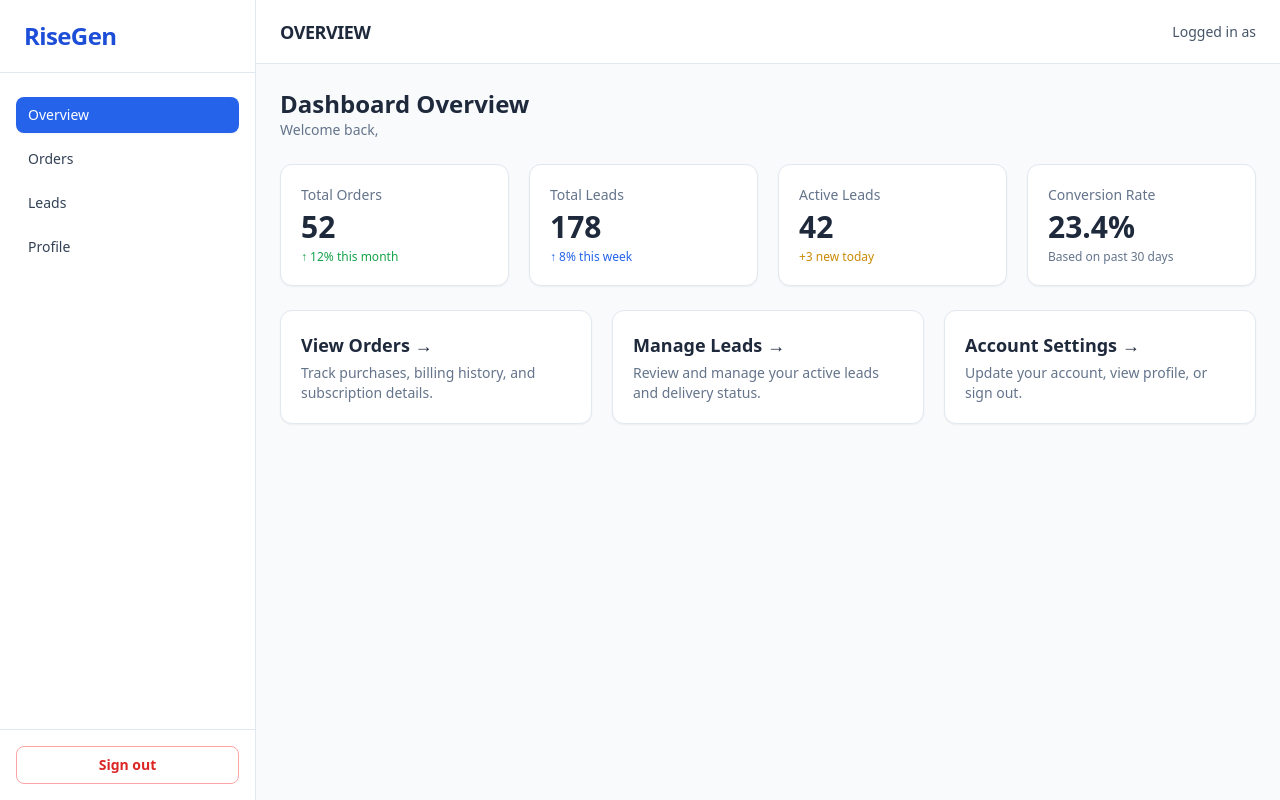
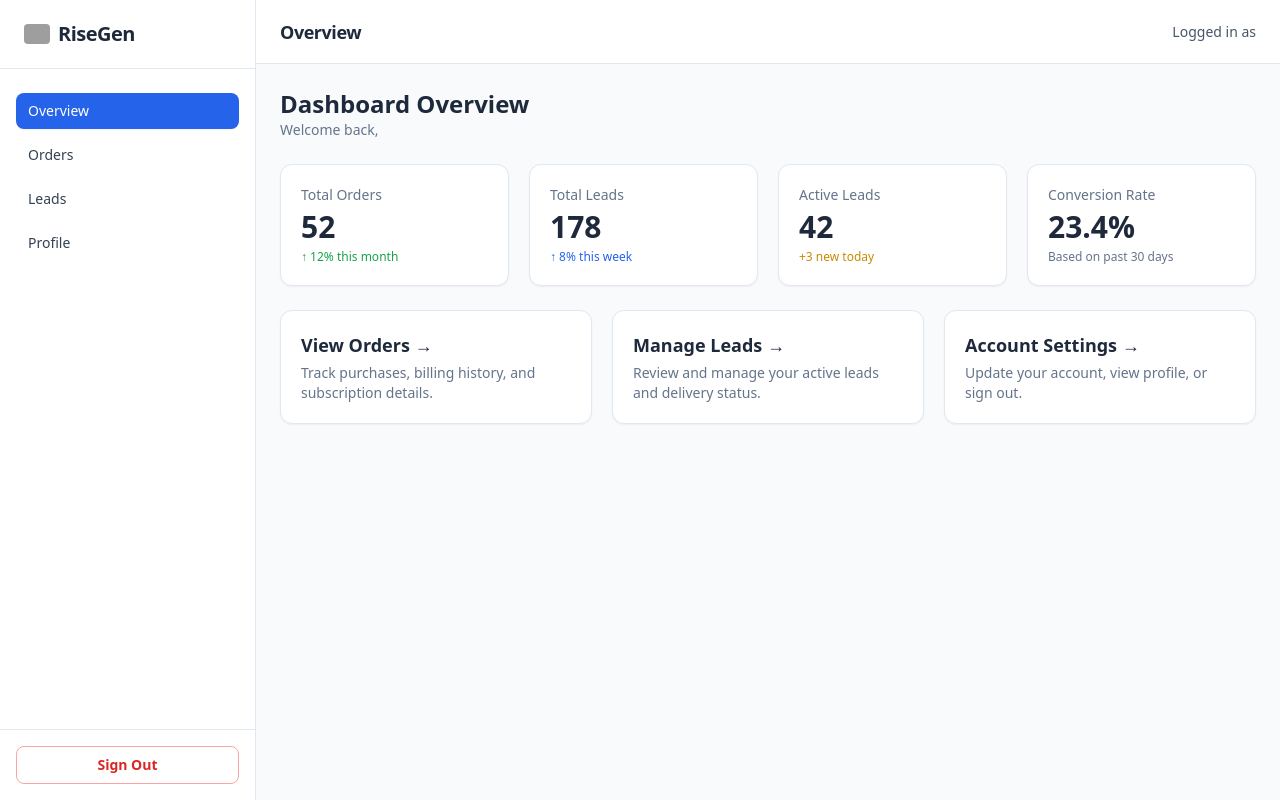
Before and after one commit to colton-risegen/risegen-app, a Next.js app: page /dashboard/overview in a window 1280 px wide. Built offline with nearby package versions, Linux system fonts and the light colour scheme; grey boxes are pictures that could not be loaded.

Commit message:
Update layout.tsx

```diff
--- a/app/dashboard/layout.tsx
+++ b/app/dashboard/layout.tsx
@@ -4,6 +4,7 @@ import React from "react";
 import Link from "next/link";
 import { usePathname } from "next/navigation";
 import { useAuth } from "../lib/auth";
+import Image from "next/image";
 
 const navItems = [
   { name: "Overview", href: "/dashboard/overview" },
@@ -20,11 +21,24 @@ export default function DashboardLayout({ children }: { children: React.ReactNod
     <div className="min-h-screen bg-slate-50 flex text-slate-900">
       {/* Sidebar */}
       <aside className="w-64 bg-white border-r border-slate-200 flex flex-col">
-        <div className="px-6 py-5 border-b border-slate-200">
-          <Link href="/dashboard/overview" className="text-2xl font-bold tracking-tight text-blue-700">
+        {/* Logo Section */}
+        <div className="px-6 py-5 border-b border-slate-200 flex items-center gap-2">
+          <Image
+            src="/assets/logo.svg"
+            alt="RiseGen Logo"
+            width={26}
+            height={26}
+            className="rounded"
+          />
+          <Link
+            href="/dashboard/overview"
+            className="text-xl font-bold tracking-tight text-slate-800 hover:text-blue-700"
+          >
             RiseGen
           </Link>
         </div>
+
+        {/* Navigation */}
         <nav className="flex-1 px-4 py-6 space-y-2">
           {navItems.map((item) => {
             const isActive = pathname === item.href;
@@ -32,7 +46,7 @@ export default function DashboardLayout({ children }: { children: React.ReactNod
               <Link
                 key={item.name}
                 href={item.href}
-                className={`block px-3 py-2 rounded-lg text-sm font-medium transition ${
+                className={`block px-3 py-2 rounded-lg text-sm font-medium transition-all ${
                   isActive
                     ? "bg-blue-600 text-white shadow-sm"
                     : "text-slate-700 hover:bg-blue-50 hover:text-blue-700"
@@ -43,12 +57,14 @@ export default function DashboardLayout({ children }: { children: React.ReactNod
             );
           })}
         </nav>
+
+        {/* Sign Out */}
         <div className="p-4 border-t border-slate-200">
           <button
             onClick={signOut}
             className="w-full px-3 py-2 text-sm font-semibold text-red-600 border border-red-300 rounded-lg hover:bg-red-50"
           >
-            Sign out
+            Sign Out
           </button>
         </div>
       </aside>
@@ -56,9 +72,9 @@ export default function DashboardLayout({ children }: { children: React.ReactNod
       {/* Main Content */}
       <main className="flex-1 flex flex-col">
         {/* Top Header */}
-        <header className="h-16 border-b border-slate-200 bg-white flex items-center justify-between px-6">
-          <h1 className="text-lg font-semibold tracking-tight text-slate-800">
-            {pathname.split("/").slice(-1)[0].replace("-", " ").toUpperCase()}
+        <header className="h-16 border-b border-slate-200 bg-white flex items-center justify-between px-6 sticky top-0 z-40">
+          <h1 className="text-lg font-semibold tracking-tight text-slate-800 capitalize">
+            {pathname.split("/").slice(-1)[0].replace("-", " ")}
           </h1>
           <div className="text-sm text-slate-600">
             Logged in as <span className="font-medium text-slate-800">{user?.email}</span>
```
